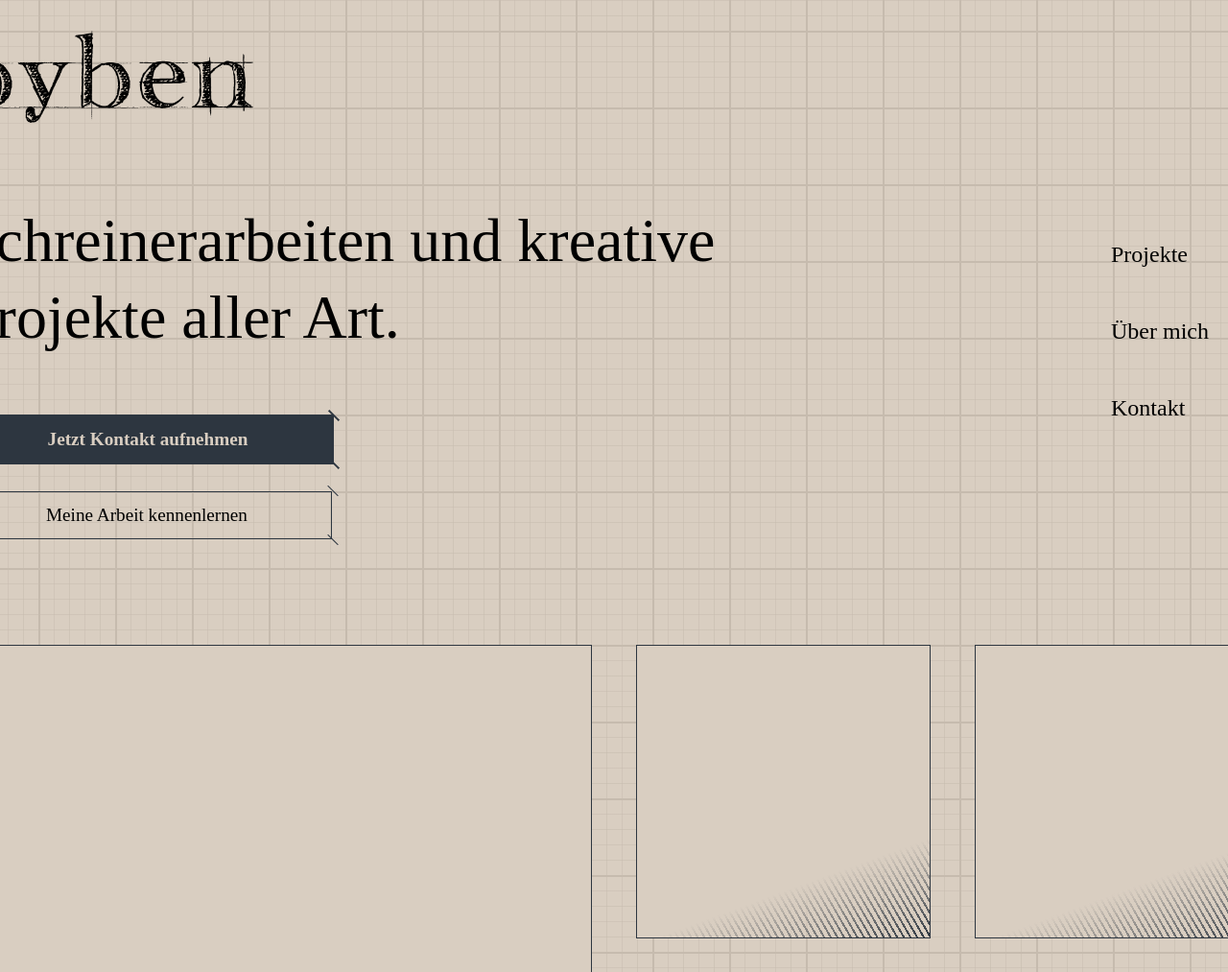
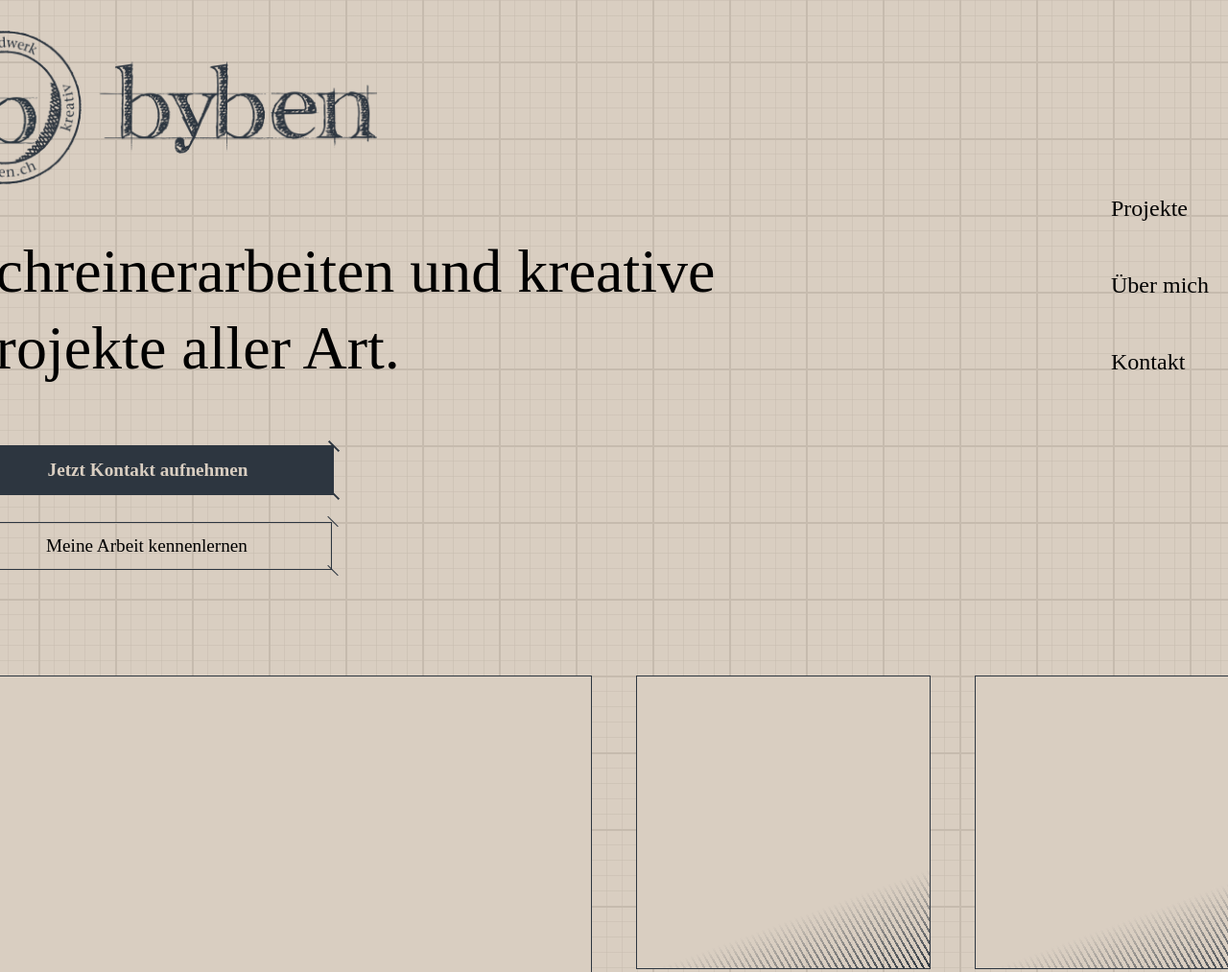
Before and after one commit to benjjeck/byben.ch, an Astro site: page / in a window 1280 px wide. Shown: the top 1013 px of the page at 96% size. Built offline with nearby package versions, Linux system fonts and the light colour scheme; Astro itself is replaced by a stand-in of ours.

Commit message:
update logo position

```diff
--- a/public/style.css
+++ b/public/style.css
@@ -5,7 +5,7 @@
 	--clr-background-light: #ede6de;
 	--clr-lines: #C6BBAE;
 	--clr-text: #2D3640;
-	--y-offset: 2rem;
+	--y-offset: -1rem;
 	--x-offset: 0rem;
 	font-size: 16px;
 	--component-gap: 5rem;
@@ -78,9 +78,9 @@ body {
 
 .logo {
 	position: absolute;
-	height: 6rem;
-	bottom: -1rem;
-	left: -1.3rem;
+	height: 10rem;
+	bottom: -3rem;
+	left: -2.2rem;
 }
 
 .navigation {
--- a/src/pages/index.astro
+++ b/src/pages/index.astro
@@ -5,9 +5,9 @@ import SiteLayout from "../layouts/SiteLayout.astro";
 <SiteLayout title="byben">
   <div class="grid-aligner">
     <div class="hero">
-      <div class="row height-1">
+      <div class="row height-2">
         <a href="./">
-          <img src="/assets/logo.png" alt="byben logo" class="logo" />
+          <img src="/assets/byben_horizontal.png" alt="byben logo" class="logo" />
         </a>
       </div>
       <nav class="navigation">
```
Also changed, not shown: public/assets/byben_horizontal.png (added).
